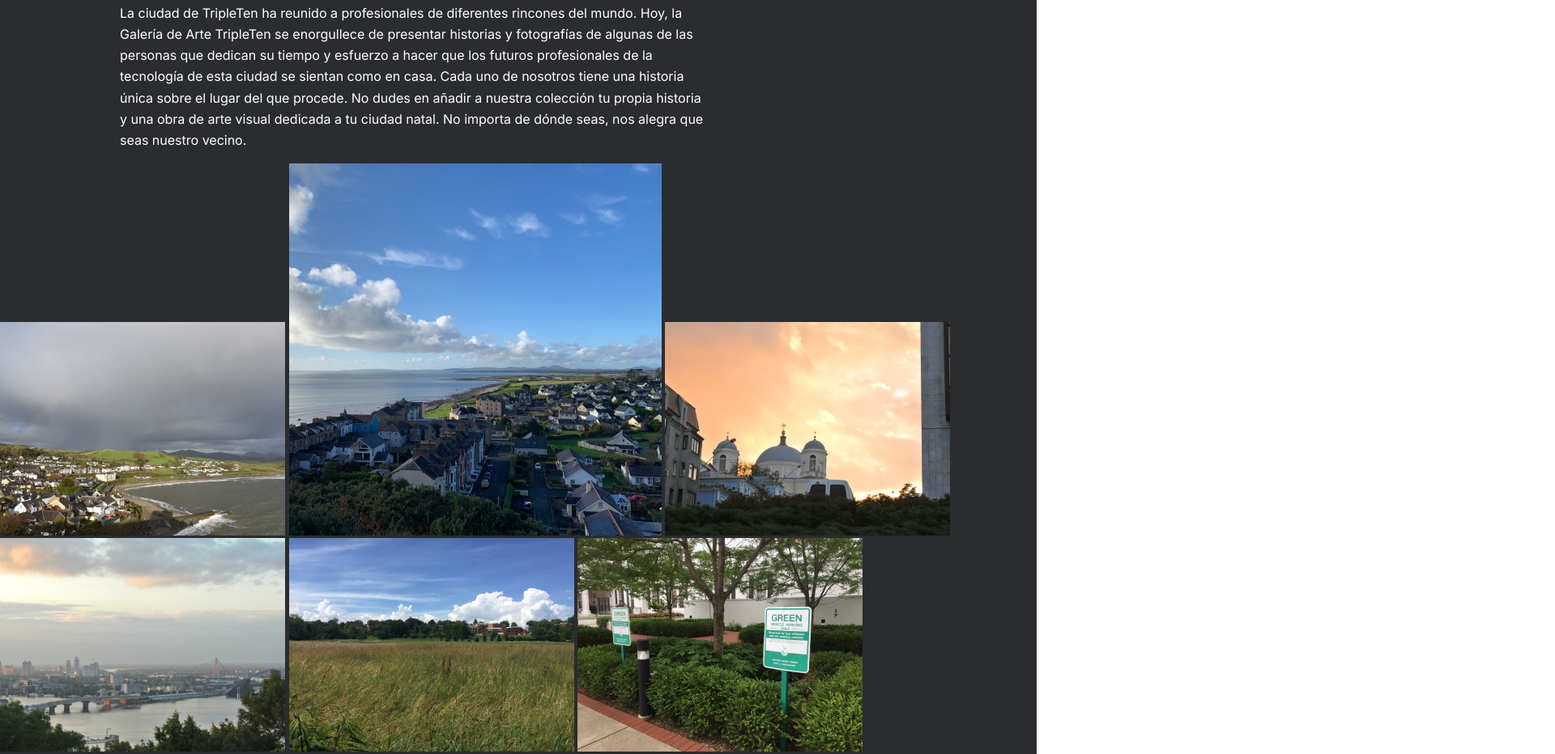
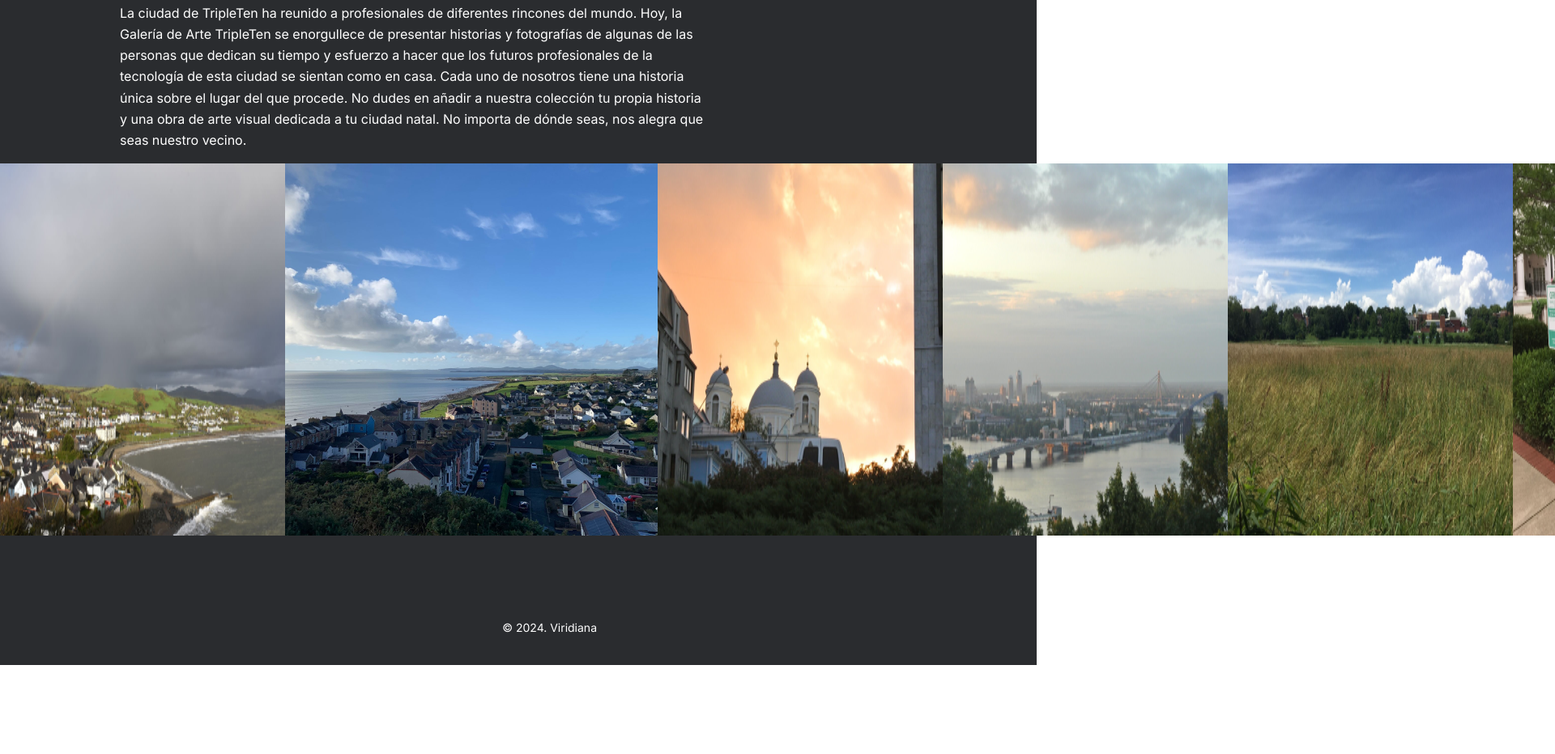
Before and after one commit to ViridianaViridiana/web_project_homeland, a plain HTML site: page index.html in a window 1280 px wide. Shown: the part 1616-2548 px from the top of the page at 81% size, 1920 px wide, since content can reach past the window. After the commit the page ends 2438 px from the top, so only its background shows below. Drawn offline with Linux system fonts and the light colour scheme.

Commit message:
add css for gallery

```diff
--- /dev/null
+++ b/blocks/gallery.css
@@ -0,0 +1,6 @@
+.gallery__container {
+  display: flex;
+}
+
+.gallery__item {
+}
--- a/pages/index.css
+++ b/pages/index.css
@@ -11,3 +11,5 @@
 @import url(../blocks/intro.css);
 
 @import url(../blocks/footer.css);
+
+@import url(../blocks/gallery.css);
```
